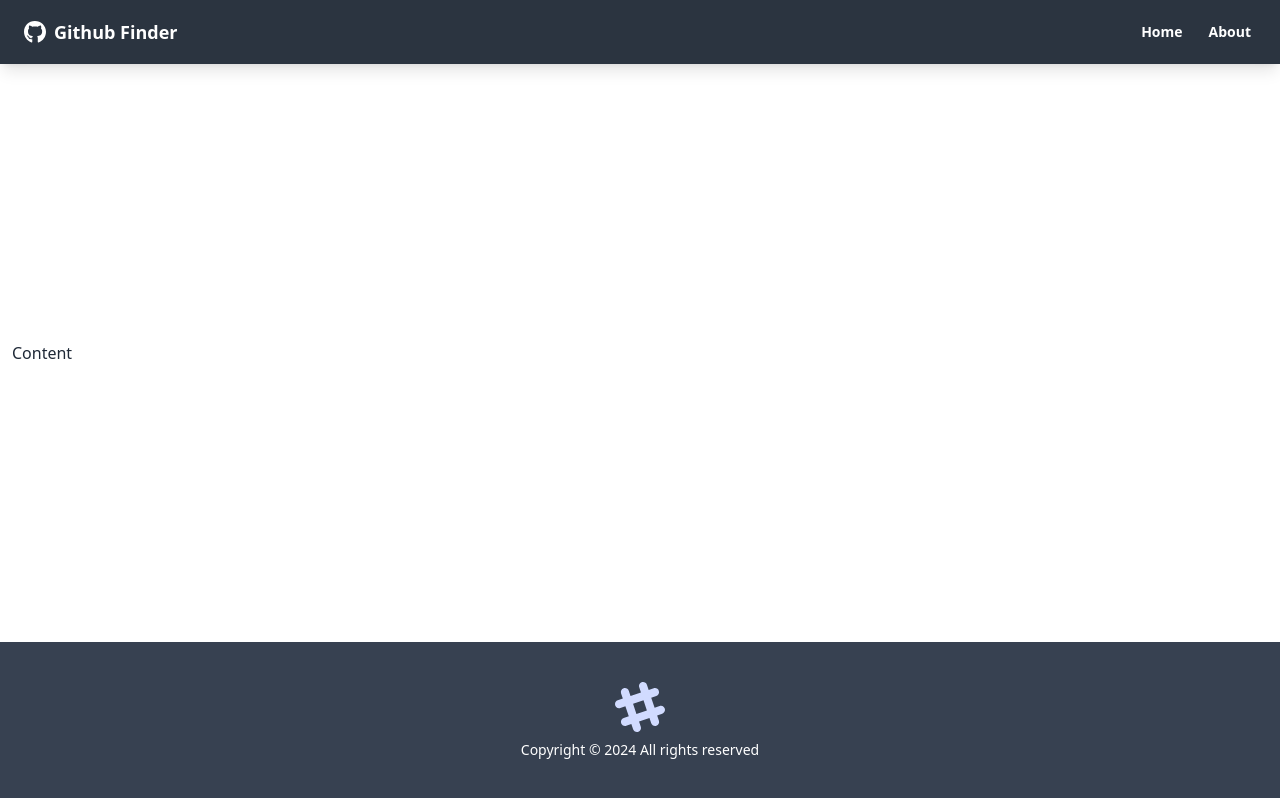
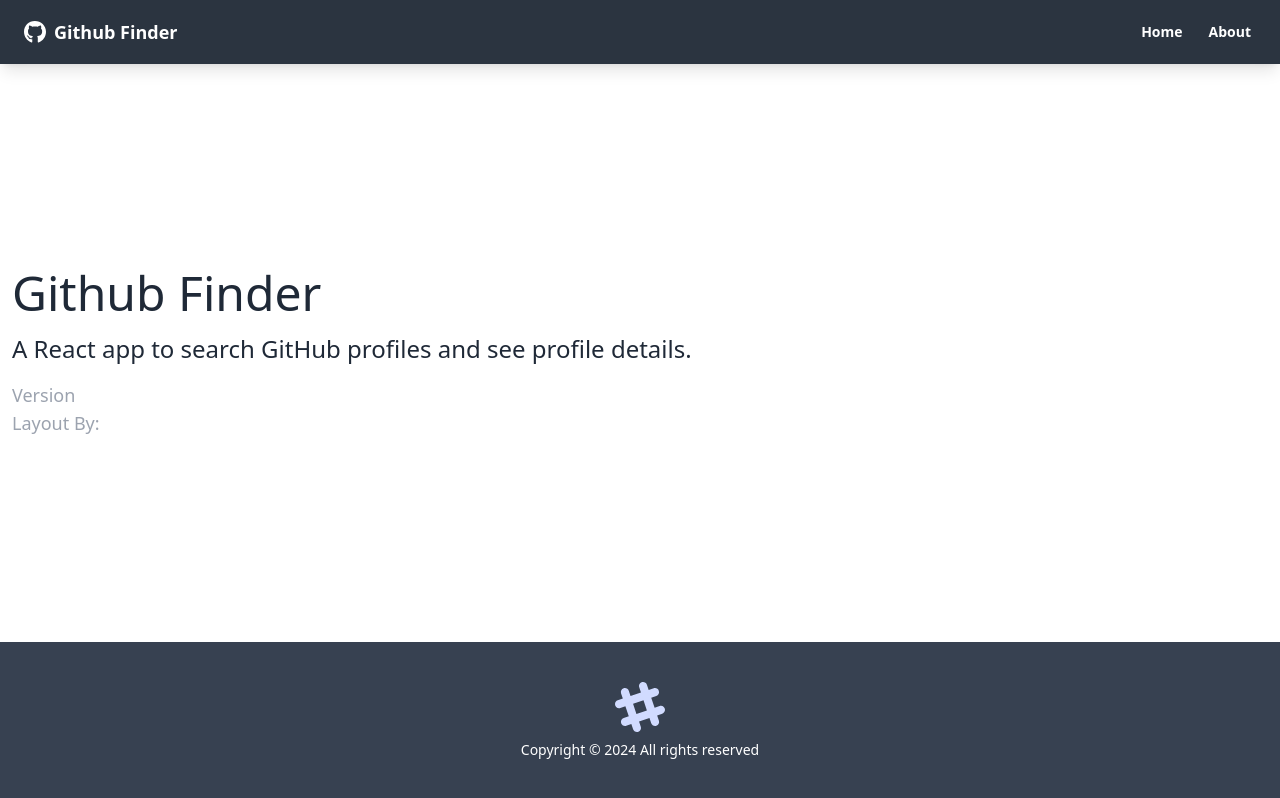
Before and after one commit to saurajb/github-finder, a React app: page /about in a window 1280 px wide. Built offline with nearby package versions, Linux system fonts and the light colour scheme; the HTML template or start-up script is replaced by a standard one.

Commit message:
fetching data

```diff
--- a/src/App.jsx
+++ b/src/App.jsx
@@ -1,5 +1,8 @@
-import { BrowserRouter as Router, Routes } from "react-router-dom";
+import { BrowserRouter as Router, Route, Routes } from "react-router-dom";
 import { useState } from "react";
+import About from "./pages/About";
+import Home from "./pages/Home";
+import Notfound from "./pages/Notfound";
 import Navbar from "./components/layout/navbar";
 import Footer from "./components/layout/footer";
 
@@ -12,7 +15,14 @@
     <Router>
       <div className="flex flex-col justify-between h-screen ">
         <Navbar title="Github Finder" />
-        <main className="container mx-auto  px-3 pb-12"> Content</main>
+        <main className="container mx-auto  px-3 pb-12">
+          <Routes>
+            <Route path="/" element={<Home />} />
+            <Route path="/about" element={<About />} />
+            <Route path="/notfound" element={<Notfound />} />
+            <Route path="/*" element={<Notfound />} />
+          </Routes>
+        </main>
         <Footer />
       </div>
     </Router>
--- /dev/null
+++ b/src/components/users/UserResults.jsx
@@ -0,0 +1,32 @@
+import { useEffect, useState } from "react";
+
+function UserResults() {
+  const [data, setdata] = useState([]);
+  const [loading, setloading] = useState(true);
+
+  useEffect(() => {
+    fetchdata();
+  }, []);
+
+  const fetchdata = async () => {
+    const response = await fetch(`${import.meta.env.VITE_GITHUB_URL}/users`, {
+      headers: {
+        Authorization: `token ${import.meta.env.VITE_GITHUB_TOKEN}`,
+      },
+    });
+    const data = await response.json();
+    console.log(data);
+    setdata(data);
+    setloading(false);
+  };
+
+  return (
+    <div className="grid grid-cols-1 gap-8 xl:grid-cols-4 lg:grid-cols-3 md:grid-cols-2">
+      {data.map((item) => (
+        <h3 key={item.id}>{item.login}</h3>
+      ))}
+    </div>
+  );
+}
+
+export default UserResults;
--- /dev/null
+++ b/src/pages/About.jsx
@@ -0,0 +1,21 @@
+function About() {
+  return (
+    <>
+      <h1 className="text-5xl mb-4">Github Finder</h1>
+      <p className="mb-4 text-2xl font-light">
+        A React app to search GitHub profiles and see profile details.
+      </p>
+      <p className="text-lg text-gray-400">
+        Version <span className="text-white">1.0.0</span>
+      </p>
+      <p className="text-lg text-gray-400">
+        Layout By:
+        <a className="text-white" href="https://twitter.com/TheRealSauraj">
+          Sauraj Babu
+        </a>
+      </p>
+    </>
+  );
+}
+
+export default About;
--- /dev/null
+++ b/src/pages/Home.jsx
@@ -0,0 +1,11 @@
+import UserResults from "../components/users/UserResults";
+
+function Home() {
+  return (
+    <div>
+      <UserResults />
+    </div>
+  );
+}
+
+export default Home;
--- /dev/null
+++ b/src/pages/Notfound.jsx
@@ -0,0 +1,21 @@
+import { FaHome } from "react-icons/fa";
+import { Link } from "react-router-dom";
+
+function NotFound() {
+  return (
+    <div className="hero">
+      <div className="text-center hero-content">
+        <div className="max-w-lg">
+          <h1 className="text-8xl font-bold mb-8">Oops!</h1>
+          <p className="text-5xl mb-8">404 - Page Not Found!</p>
+          <Link className="btn btn-primary btn-lg" to="/">
+            <FaHome className="mr-2" />
+            Back To Home
+          </Link>
+        </div>
+      </div>
+    </div>
+  );
+}
+
+export default NotFound;
```
Also changed, not shown: 1 other file (tests, documents, lock files or other folders).
